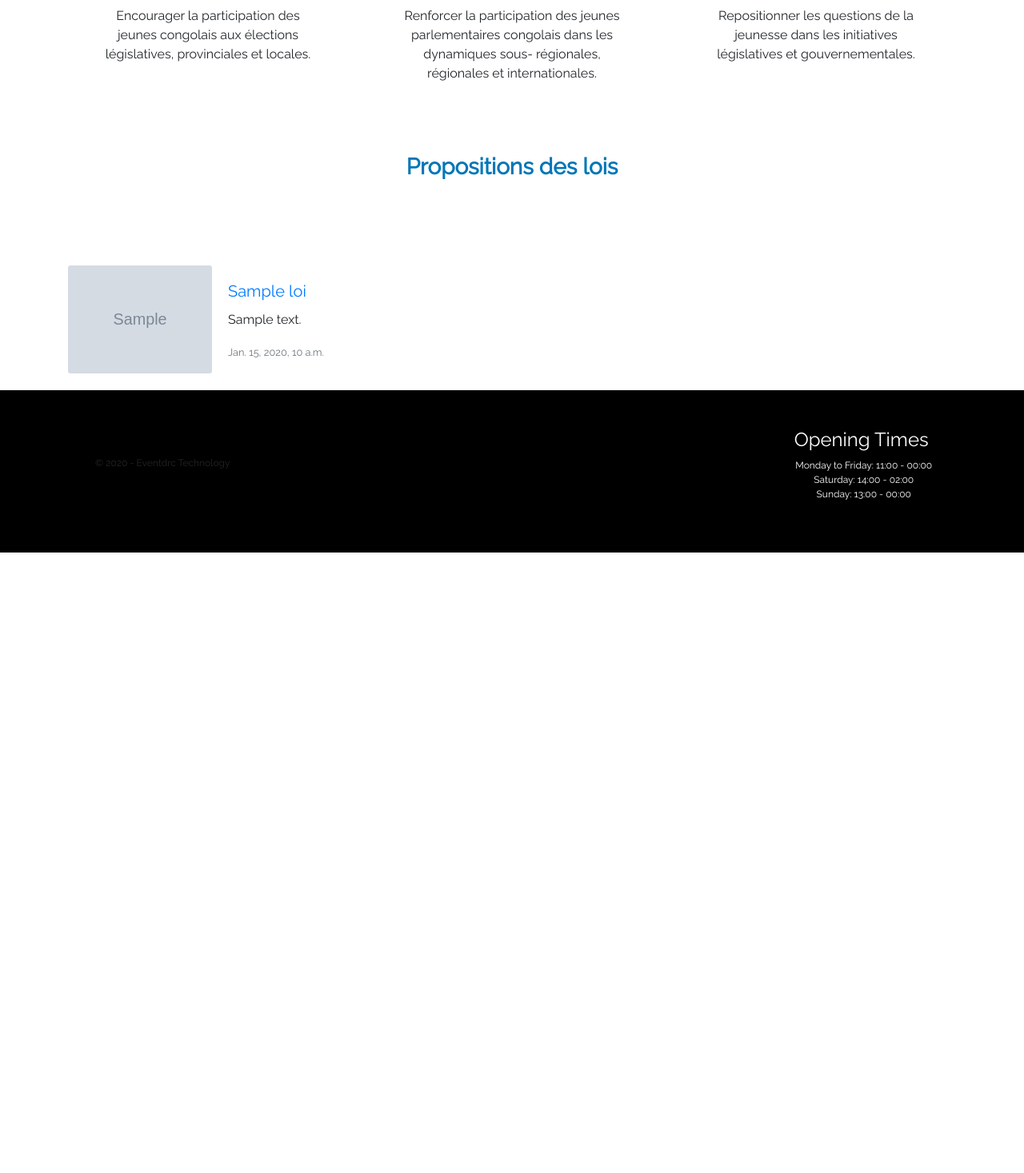
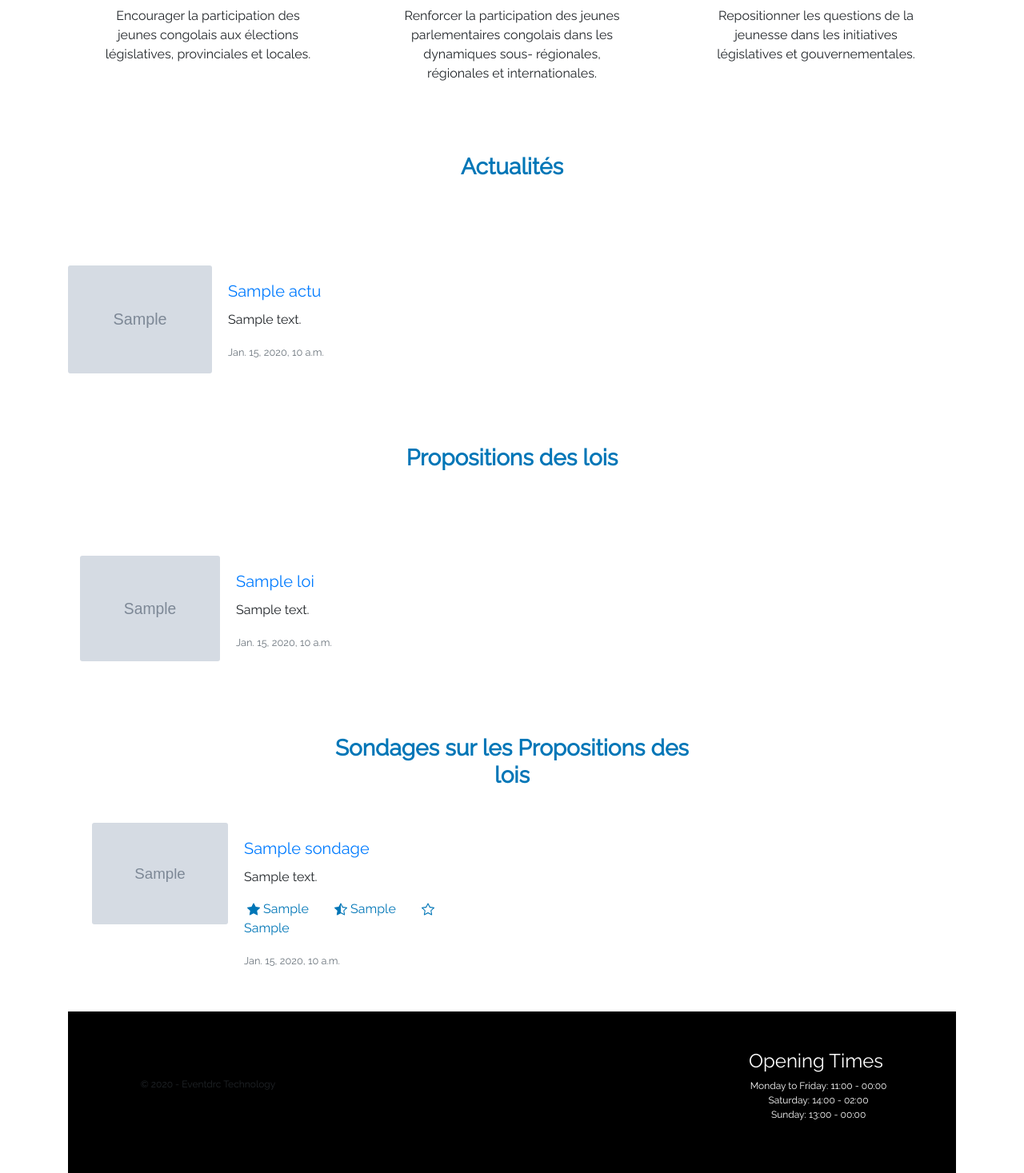
Before and after one commit to Kgermando/ev-parle, a Django app: template templates/pages/home.html in a window 1280 px wide. Shown: the part 1761-3228 px from the top of the page at 80% size. Before the commit the page ends 2452 px from the top, so only its background shows below. Run offline with Django 3.2, Linux system fonts and the light colour scheme; the template is opened without the code that fills it: most values are stand-ins (such as "Sample title", 1, 10 or a date in 2020); grey boxes marked "Sample" are stand-in pictures; some libraries are stand-ins or nearby versions.

Commit message:
home page add actu & sondage

```diff
--- a/templates/pages/home.html
+++ b/templates/pages/home.html
@@ -139,14 +139,42 @@
       <div class="col-md-6 offset-md-3">
         <div class="card titre">
           <div class="card-body">
+            <h5 class="card-title">Actualités</h5>
+        </div>
+      </div>
+    </div>
+  </div>
+  <div class="row">
+    {% for actu in actualite_list %}
+      <div class="col-md-6">
+        <div class="card mb-3 m">
+          <div class="row no-gutters">
+            <div class="col-md-4">
+              <img src="{{actu.actu_image.url}}" class="card-img" alt="{{ actu.actu_title }}">
+            </div>
+            <div class="col-md-8">
+              <div class="card-body">
+                <h5 class="card-title"><a href="{{ actu.get_absolute_url }}"> {{ actu.actu_title|truncatechars:30 }}</a></h5>
+                <p class="card-text">{{ actu.actu_content|truncatechars:120 }}</p>
+                <p class="card-text"><small class="text-muted">{{ actu.created }}</small></p>
+              </div>
+            </div>
+          </div>
+        </div>
+      </div>
+    {% endfor %}
+  </div>
+
+<div class="container ">
+    <div class="row n">
+      <div class="col-md-6 offset-md-3">
+        <div class="card titre">
+          <div class="card-body">
             <h5 class="card-title">Propositions des lois</h5>
         </div>
       </div>
     </div>
   </div>
-
-
-
   <div class="row">
     {% for lois in lois_list %}
       <div class="col-md-6">
@@ -167,6 +195,66 @@
       </div>
     {% endfor %}
   </div>
+
+  <div class="container ">
+    <div class="row n">
+      <div class="col-md-6 offset-md-3">
+        <div class="card titre">
+          <div class="card-body">
+            <h5 class="card-title">Sondages sur les Propositions des lois</h5>
+        </div>
+      </div>
+    </div>
+  </div>
+  <div class="row">
+    {% for sondage in sondage_list %}
+      <div class="form-group col-md-6 actu-body-card">
+          <div class="card mb-3" style="max-width: 540px;">
+              <div class="row no-gutters">
+                  <div class="col-md-4">
+                      <img src="{{ sondage.sondage_image.url }}" class="card-img" alt="{{ sondage.sondage_title }}">
+                  </div>
+                  <div class="col-md-8">
+                      <div class="card-body">
+                          <h5 class="card-title"><a href="{% url 'sondage:vote' sondage.id %}"> {{ sondage.sondage_title|truncatechars:30 }}</a></h5>
+                          <p class="card-text">
+                              {{ sondage.sondage_content|truncatechars:120 }}
+                          </p>
+                          <p class="card-text">
+                              <span class="vote-green ml-1 mr-4" data-toggle="tooltip" data-placement="top" title="D'accord">
+                                  <svg width="1em" height="1em" viewBox="0 0 16 16" class="bi bi-star-fill" fill="currentColor" xmlns="http://www.w3.org/2000/svg">
+                                      <path d="M3.612 15.443c-.386.198-.824-.149-.746-.592l.83-4.73L.173 6.765c-.329-.314-.158-.888.283-.95l4.898-.696L7.538.792c.197-.39.73-.39.927 0l2.184 4.327 4.898.696c.441.062.612.636.283.95l-3.523 3.356.83 4.73c.078.443-.36.79-.746.592L8 13.187l-4.389 2.256z"/>
+                                  </svg>
+                                  <span class="">{{ sondage.vote_yes }}</span>
+                              </span>
+                              <span class="vote-green ml-1 mr-4" data-toggle="tooltip" data-placement="top" title="Neutre">
+                                  <svg width="1em" height="1em" viewBox="0 0 16 16" class="bi bi-star-half" fill="currentColor" xmlns="http://www.w3.org/2000/svg">
+                                      <path fill-rule="evenodd" d="M5.354 5.119L7.538.792A.516.516 0 0 1 8 .5c.183 0 .366.097.465.292l2.184 4.327 4.898.696A.537.537 0 0 1 16 6.32a.55.55 0 0 1-.17.445l-3.523 3.356.83 4.73c.078.443-.36.79-.746.592L8 13.187l-4.389 2.256a.519.519 0 0 1-.146.05c-.341.06-.668-.254-.6-.642l.83-4.73L.173 6.765a.55.55 0 0 1-.171-.403.59.59 0 0 1 .084-.302.513.513 0 0 1 .37-.245l4.898-.696zM8 12.027c.08 0 .16.018.232.056l3.686 1.894-.694-3.957a.564.564 0 0 1 .163-.505l2.906-2.77-4.052-.576a.525.525 0 0 1-.393-.288L8.002 2.223 8 2.226v9.8z"/>
+                                  </svg>
+                                  <span class="">{{ sondage.vote_null }}</span>
+                              </span>
+                              <span class="vote-green ml-1 mr-4" data-toggle="tooltip" data-placement="top" title="Pas d'accord">
+                                  <svg width="1em" height="1em" viewBox="0 0 16 16" class="bi bi-star" fill="currentColor" xmlns="http://www.w3.org/2000/svg">
+                                      <path fill-rule="evenodd" d="M2.866 14.85c-.078.444.36.791.746.593l4.39-2.256 4.389 2.256c.386.198.824-.149.746-.592l-.83-4.73 3.523-3.356c.329-.314.158-.888-.283-.95l-4.898-.696L8.465.792a.513.513 0 0 0-.927 0L5.354 5.12l-4.898.696c-.441.062-.612.636-.283.95l3.523 3.356-.83 4.73zm4.905-2.767l-3.686 1.894.694-3.957a.565.565 0 0 0-.163-.505L1.71 6.745l4.052-.576a.525.525 0 0 0 .393-.288l1.847-3.658 1.846 3.658a.525.525 0 0 0 .393.288l4.052.575-2.906 2.77a.564.564 0 0 0-.163.506l.694 3.957-3.686-1.894a.503.503 0 0 0-.461 0z"/>
+                                  </svg>
+                                  <span class="">{{ sondage.vote_no }}</span>
+                              </span>
+                          </p>
+                          {% comment %} <p class="card-text">
+                              <a href="{% url 'sondage:vote' sondage.id %}" class="btn btn-info btn-xs">Donnez votre avis</a> &nbsp;
+                          </p> {% endcomment %}
+                          <p class="card-text"><small class="text-muted">{{ sondage.created }}</small></p>
+                      </div>
+                  </div>
+              </div>
+          </div>
+      </div>
+    {% endfor %}
+  </div>
+
+
+
+
 </div>
 
 
```
Also changed, not shown: app/views.py (+21 -5 lines).
